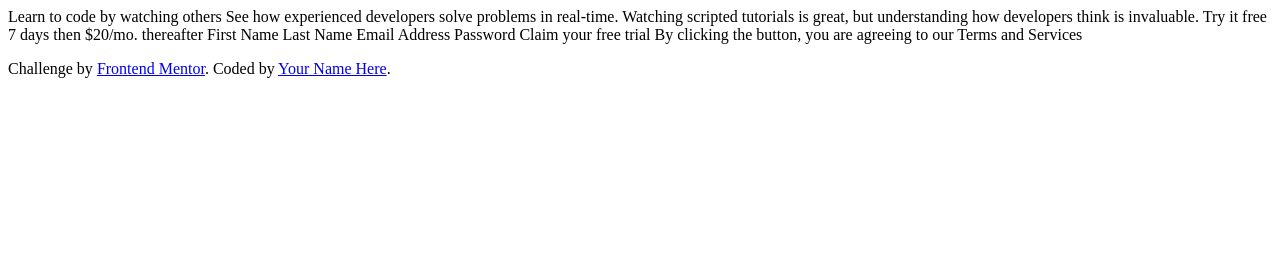
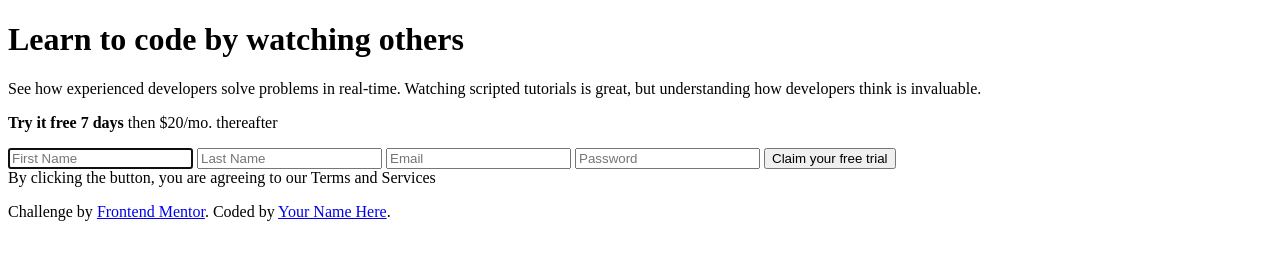
Before and after one commit to rafaeldevvv/intro-component-with-signup-form, a plain HTML site: page index.html in a window 1280 px wide. Drawn offline with Linux system fonts and the light colour scheme.

Commit message:
Initial HTML

```diff
--- a/index.html
+++ b/index.html
@@ -9,21 +9,39 @@
 </head>
 <body>
 
-  Learn to code by watching others
+  <div id="wrapper">
+    <div id="left">
+      <h1>
+        Learn to code by watching others
+      </h1>
+      <p>
+        See how experienced developers solve problems in real-time. Watching scripted tutorials is great,
+        but understanding how developers think is invaluable.
+      </p>
+    </div>
 
-  See how experienced developers solve problems in real-time. Watching scripted tutorials is great,
-  but understanding how developers think is invaluable.
+    <div id="right">
+      <div class="top">
+        <p>
+          <strong>Try it free 7 days</strong> then $20/mo. thereafter
+        </p>
+      </div>
+      <form>
+        <input type="text" name="firstName" autofocus placeholder="First Name">
+        <input type="text" name="lastName" placeholder="Last Name">
+        <input type="email" name="email" placeholder="Email">
+        <input type="password" name="password" placeholder="Password">
 
-  Try it free 7 days then $20/mo. thereafter
+        <button type="submit" class="btn primary-btn">
+          Claim your free trial
+        </button>
 
-  First Name
-  Last Name
-  Email Address
-  Password
-
-  Claim your free trial
-
-  By clicking the button, you are agreeing to our Terms and Services
+        <footer>
+          By clicking the button, you are agreeing to our Terms and Services
+        </footer>
+      </form>
+    </div>
+  </div>
 
   <footer>
     <p class="attribution">
```
